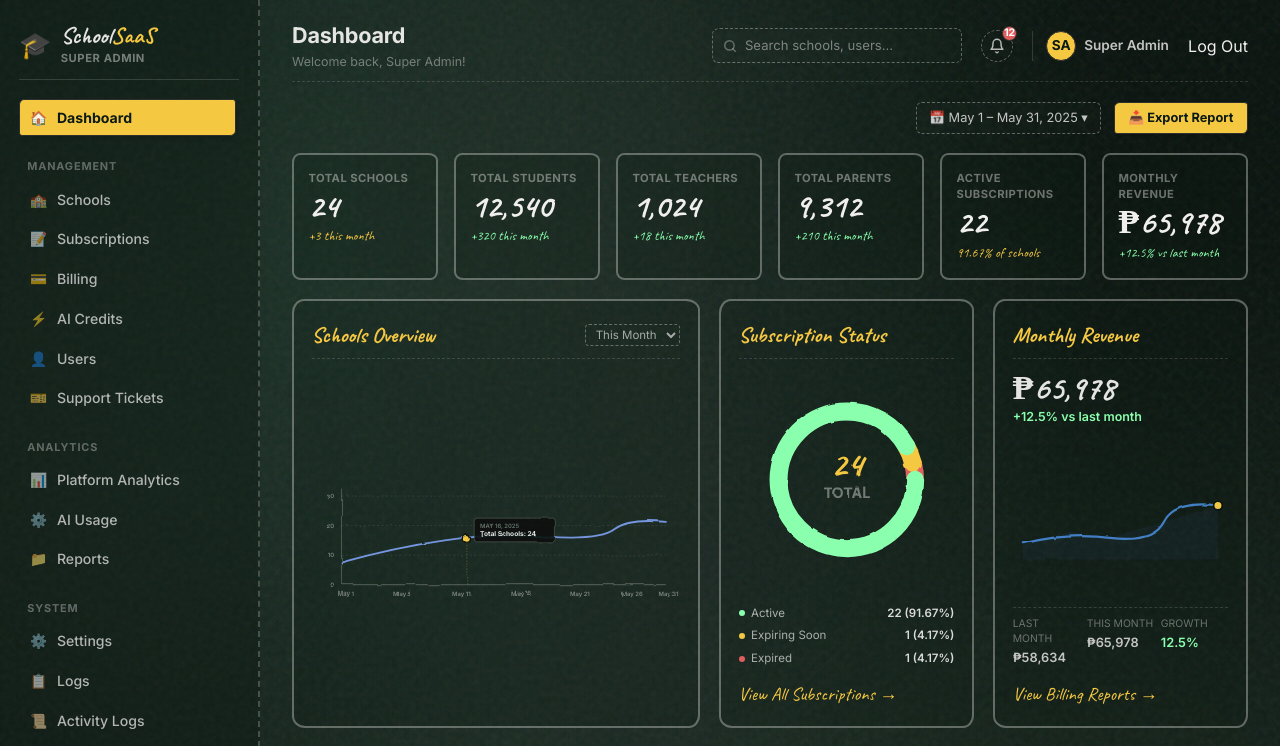
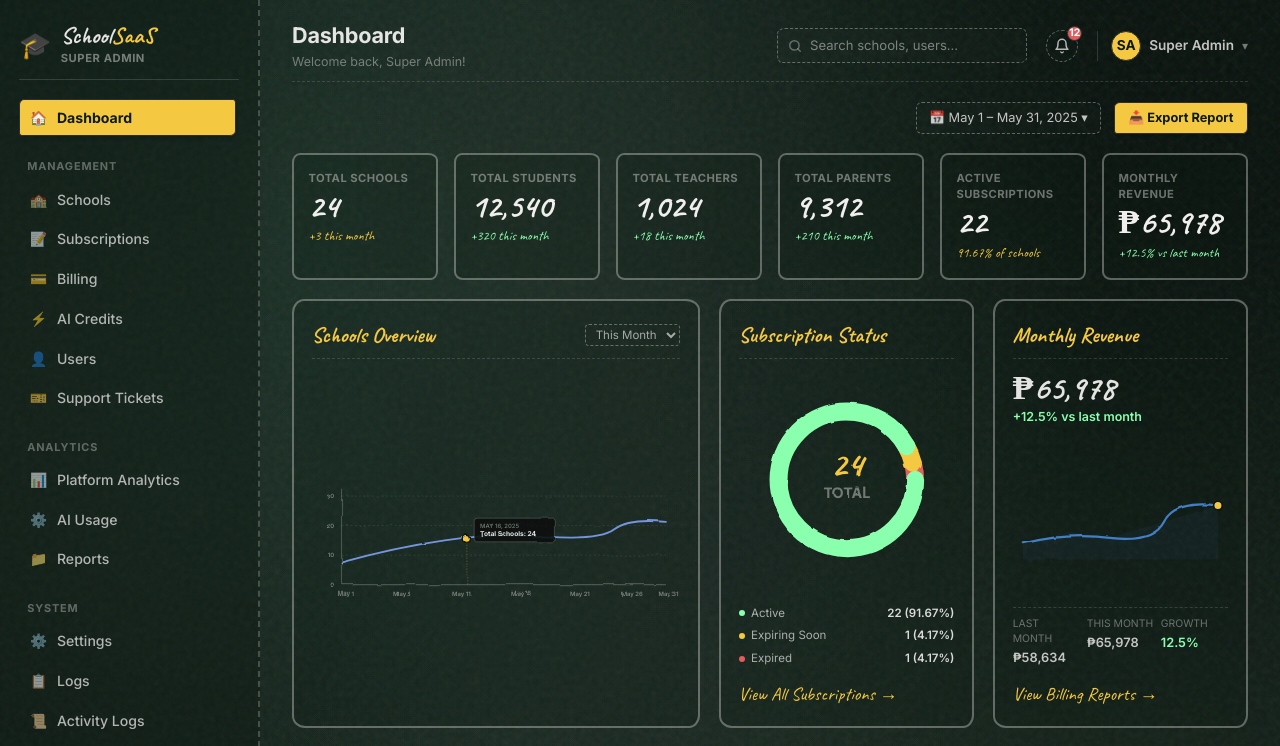
Before and after one commit to janreyHablaMina/School-Management-Sass, a Next.js app in the folder web/: page /admin in a window 1280 px wide. Shown: the top 746 px of the page. Built offline with nearby package versions, Linux system fonts and the light colour scheme; a web font is replaced by a local one.

Commit message:
feat(admin): refine profile dropdown items and improve styling alignment

```diff
--- a/web/src/app/admin/admin.module.css
+++ b/web/src/app/admin/admin.module.css
@@ -381,12 +381,32 @@
   border: 1px solid #2e2e2e;
 }
 
+.profileContainer {
+  position: relative;
+  display: flex;
+}
+
 .profileBadge {
   display: flex;
   align-items: center;
   gap: 0.5rem;
   padding-left: 0.8rem;
   border-left: 1.5px solid rgba(240, 239, 237, 0.15);
+  background: transparent;
+  border-top: none;
+  border-right: none;
+  border-bottom: none;
+  color: inherit;
+  font-family: inherit;
+  cursor: pointer;
+  transition: all 0.2s ease;
+  padding-top: 0;
+  padding-bottom: 0;
+  padding-right: 0;
+}
+
+.profileBadge:hover .profileNameText {
+  color: #f5c842;
 }
 
 .profileAvatar {
@@ -407,6 +427,78 @@
   font-size: 0.85rem;
   color: rgba(240, 239, 237, 0.8);
   font-weight: 600;
+  transition: color 0.15s ease;
+}
+
+.profileChevron {
+  font-size: 0.75rem;
+  color: rgba(240, 239, 237, 0.45);
+}
+
+/* Dropdown Overlay blocker */
+.dropdownOverlay {
+  position: fixed;
+  inset: 0;
+  z-index: 90;
+  cursor: default;
+}
+
+/* Floating Dropdown Menu */
+.dropdownMenu {
+  position: absolute;
+  top: 100%;
+  right: 0;
+  margin-top: 0.6rem;
+  background: #0b1c14; /* Slate green background matching sidebar */
+  border: 1.8px solid rgba(240, 239, 237, 0.55); /* Chalk wobbly boundary */
+  border-radius: 6px 8px 5px 7px / 7px 5px 8px 6px;
+  padding: 0.5rem;
+  width: max-content;
+  min-width: 175px;
+  box-shadow: 0 4px 12px rgba(0, 0, 0, 0.4);
+  display: flex;
+  flex-direction: column;
+  gap: 0.25rem;
+  z-index: 100;
+  box-sizing: border-box;
+}
+
+.dropdownItem {
+  font-family: 'Caveat', cursive;
+  font-size: 1.15rem;
+  font-weight: 700;
+  text-align: left;
+  background: transparent;
+  border: 1px solid transparent;
+  color: rgba(240, 239, 237, 0.8);
+  padding: 0.35rem 0.55rem;
+  cursor: pointer;
+  border-radius: 4px;
+  transition: all 0.15s ease;
+  width: 100%;
+  white-space: nowrap;
+}
+
+.dropdownItem:hover {
+  border: 1px dashed rgba(240, 239, 237, 0.45);
+  border-radius: 5px 3px 6px 4px / 6px 4px 5px 3px;
+  color: #f5c842;
+  background: rgba(255, 255, 255, 0.02);
+}
+
+.dropdownSeparator {
+  height: 1px;
+  border-bottom: 1.5px dashed rgba(240, 239, 237, 0.18);
+  margin: 0.2rem 0.4rem;
+}
+
+.dropdownLogout {
+  color: #ff8a8a;
+}
+
+.dropdownLogout:hover {
+  border-color: rgba(255, 138, 138, 0.45);
+  color: #ff8a8a;
 }
 
 /* ---------- Control Toolbar Row ---------- */
--- a/web/src/app/admin/page.tsx
+++ b/web/src/app/admin/page.tsx
@@ -189,6 +189,7 @@ const NavLinkItem: React.FC<NavItemProps> = ({ label, icon, active, onClick }) =
 export default function AdminDashboard() {
   const router = useRouter();
   const [activeTab, setActiveTab] = useState('Dashboard');
+  const [showProfileDropdown, setShowProfileDropdown] = useState(false);
 
   const handleLogout = () => {
     router.push('/login');
@@ -313,16 +314,37 @@ export default function AdminDashboard() {
               <span className={styles.bellBadge}>12</span>
             </button>
 
-            {/* Profile Avatar */}
-            <div className={styles.profileBadge}>
-              <div className={styles.profileAvatar}>SA</div>
-              <span className={styles.profileNameText}>Super Admin</span>
+            {/* Profile Avatar with Dropdown */}
+            <div className={styles.profileContainer}>
+              <button
+                onClick={() => setShowProfileDropdown(!showProfileDropdown)}
+                className={styles.profileBadge}
+                aria-haspopup="true"
+                aria-expanded={showProfileDropdown}
+              >
+                <div className={styles.profileAvatar}>SA</div>
+                <span className={styles.profileNameText}>Super Admin</span>
+                <span className={styles.profileChevron}>▾</span>
+              </button>
+
+              {showProfileDropdown && (
+                <>
+                  <div className={styles.dropdownOverlay} onClick={() => setShowProfileDropdown(false)} />
+                  <div className={styles.dropdownMenu}>
+                    <button onClick={() => { setShowProfileDropdown(false); alert('My Profile settings coming soon.'); }} className={styles.dropdownItem}>
+                      👤 My Profile
+                    </button>
+                    <button onClick={() => { setShowProfileDropdown(false); alert('Change Password form coming soon.'); }} className={styles.dropdownItem}>
+                      🔑 Change Password
+                    </button>
+                    <div className={styles.dropdownSeparator} />
+                    <button onClick={handleLogout} className={`${styles.dropdownItem} ${styles.dropdownLogout}`}>
+                      🚪 Log Out
+                    </button>
+                  </div>
+                </>
+              )}
             </div>
-
-            {/* Logout button */}
-            <button onClick={handleLogout} className={styles.logoutBtn}>
-              Log Out
-            </button>
           </div>
         </header>
 
```
